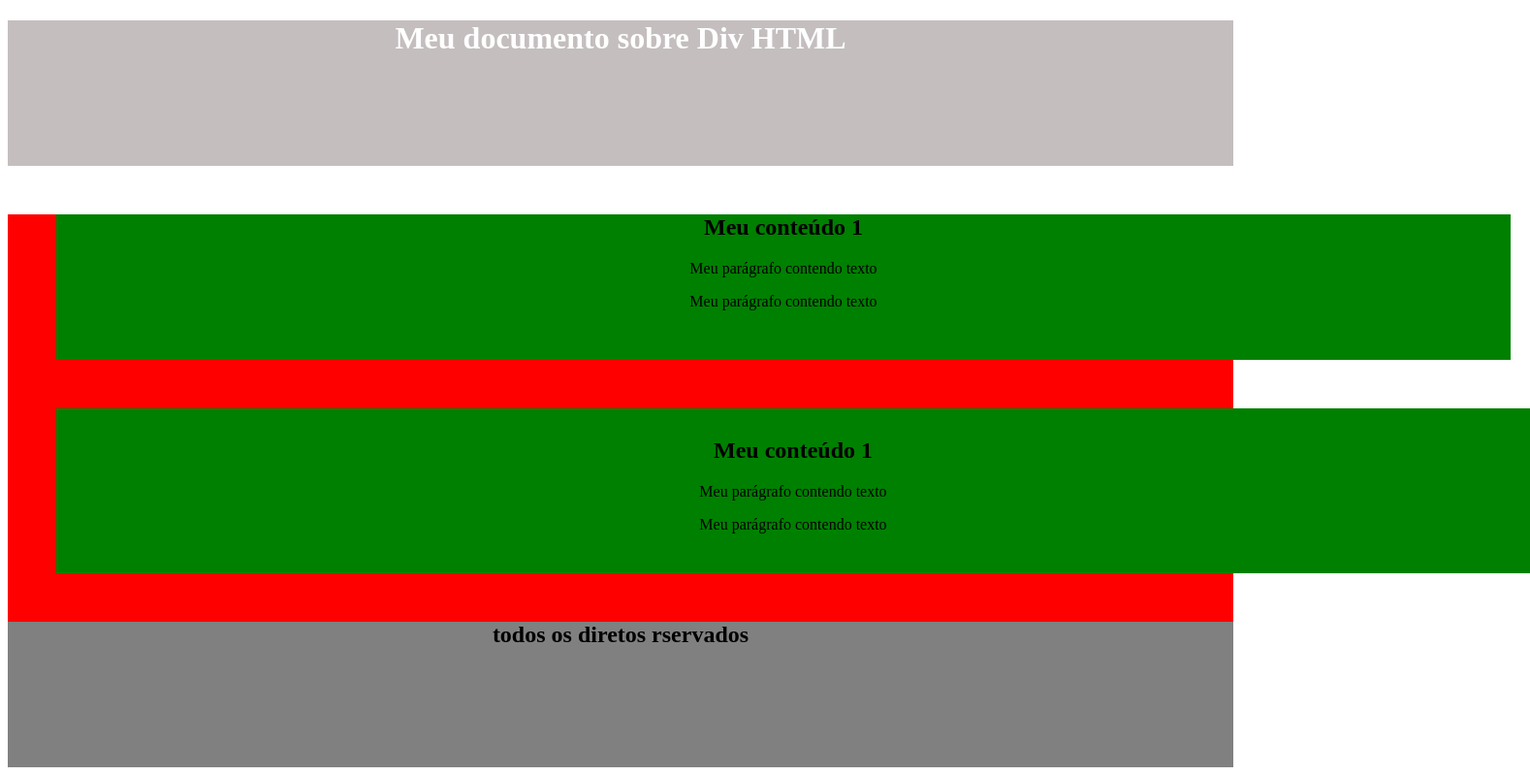
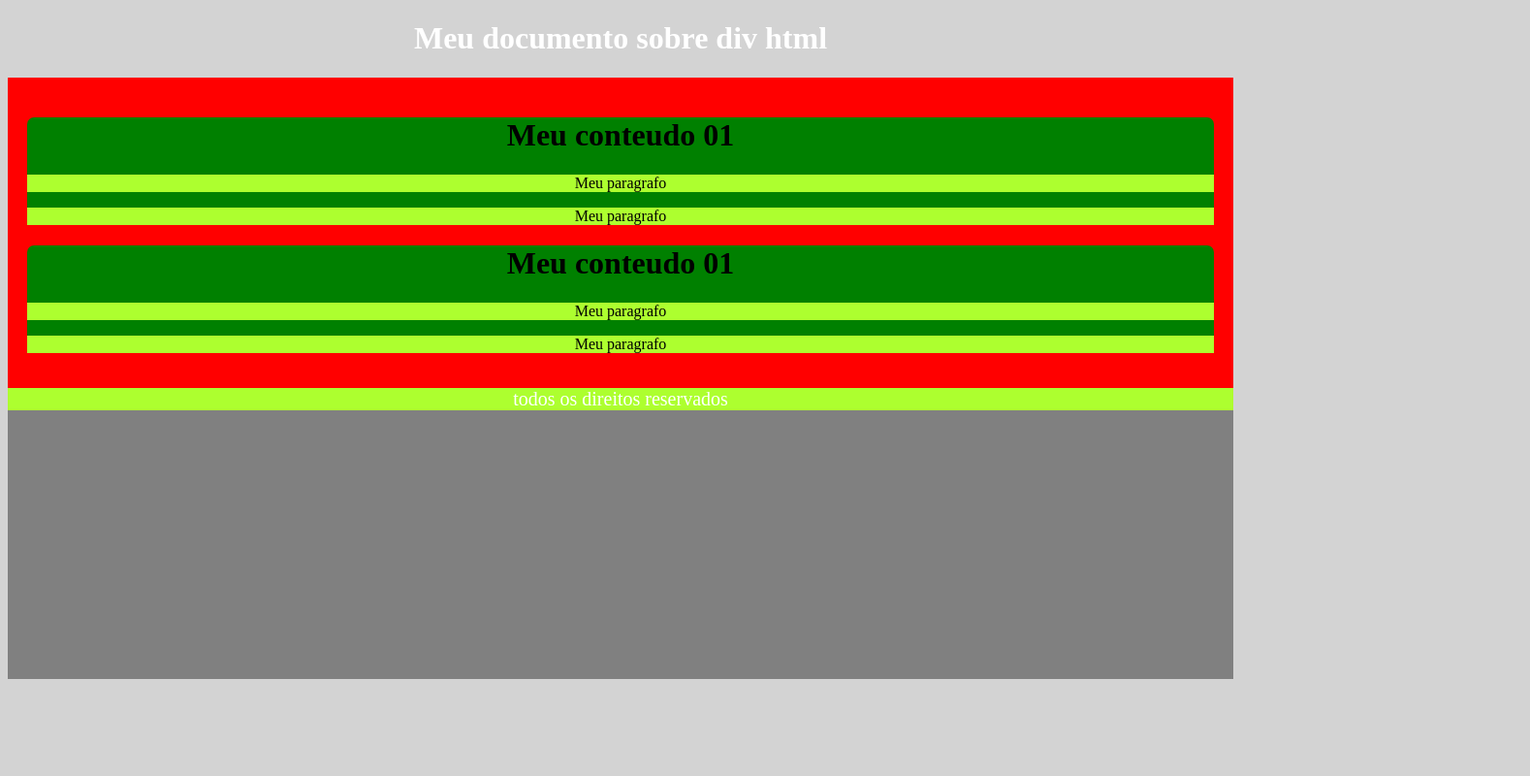
Before and after one commit to arthurbgrs/codificacao-pfus-02, a plain HTML site: page exercicios/exercicio Html 3/index.html in a window 1280 px wide. Shown: the whole page at 97% size, 1578 px wide, since content can reach past the window. Drawn offline with Linux system fonts and the light colour scheme; files that its build step writes are made by us from their sources.

Commit message:
exercicios

```diff
--- a/exercicios/exercicio Html 3/index.html
+++ b/exercicios/exercicio Html 3/index.html
@@ -4,63 +4,29 @@
     <meta charset="UTF-8" />
     <meta name="viewport" content="width=device-width, initial-scale=1.0" />
     <title>Document</title>
+    <link rel="stylesheet" href="greg.css">
   </head>
-  <body>
-    <div
-      style="
-        background-color: rgb(196, 190, 190);
-        height: 150px;
-        color: white;
-        text-align: center;
-        padding: 0px;
-        margin: 0px;
-      "
-    >
-      <h1>Meu documento sobre Div HTML</h1>
+  <body style="background-color: lightgrey;
+  text-align: center;
+  color: white;
+  ">
+  <h1>Meu documento sobre div html</h1>
+    <div style="background-color: red; padding: 20px;color: black; text-align: center;">
+<div style="background-color: green; border-radius: 7px;">
+      <h1>Meu conteudo 01</h1>
+      <p>Meu paragrafo</p>
+      <p>Meu paragrafo</p>
+    </div>
+    <div style="background-color: green; border-radius: 7px;">
+      <h1>Meu conteudo 01</h1>
+      <p>Meu paragrafo</p>
+      <p>Meu paragrafo</p>
+    </div>
+    </div>
+    <div style="background-color: gray; color: white; margin-top: -20px; height: 300px; font-size: 20px; text-align: center;">
+      <p>todos os direitos reservados</p>
     </div>
 
-    <div
-      style="background-color: red; height: 500px; margin: 0px; padding: 0px"
-    >
-      <div
-        style="
-          background-color: green;
-          text-align: center;
-          height: 150px;
-          width: 1500px;
-          margin: 50px;
-          padding: 0px;
-        "
-      >
-        <h2>Meu conteúdo 1</h2>
-        <p>Meu parágrafo contendo texto</p>
-        <p>Meu parágrafo contendo texto</p>
-      </div>
-      <div
-        style="
-          background-color: green;
-          text-align: center;
-          height: 150px;
-          width: 1500px;
-          margin: 50px;
-          padding: 10px;
-        "
-      >
-        <h2>Meu conteúdo 1</h2>
-        <p>Meu parágrafo contendo texto</p>
-        <p>Meu parágrafo contendo texto</p>
-      </div>
-      <div
-        style="
-          background-color: gray;
-          text-align: center;
-          height: 150px;
-          padding: 0px;
-          margin: 0px;
-        "
-      >
-        <h2>todos os diretos rservados</h2>
-      </div>
-    </div>
+
   </body>
 </html>
--- a/exercicios/exercicio Html 4/questao 2/greg.css
+++ b/exercicios/exercicio Html 4/questao 2/greg.css
@@ -1,6 +1,46 @@
+body {
+  background-color: dodgerblue;
+}
 
+p {
+  background-color: greenyellow;
+}
 
-
-p{
-    background-color: greenyellow;
+#primeira {
+  width: 90%;
+  height: 400px;
+  margin: auto;
+  background-image: url("https://blogger.googleusercontent.com/img/b/R29vZ2xl/AVvXsEitcFNBC71z3WTnLie7Vv197AlXSJc_JWESSQAG5Xja-T58khCGtvibzkG9BYcSQhETg-fVWB7P7hkyrfzfDCjVsz03WmbJs_4dvDqUto6zZ_iYPABSqk1sBFhV65AZcA9hgZnvbMyj4Ac/s1600/DSC_0024.JPG");
+  background-repeat: repeat-x;
+  background-size: 450px;
 }
+#segunda {
+  width: 90%;
+  height: 700px;
+  background-image: url("https://s2.glbimg.com/kfTVJNPZqyGmC5XcjnYR2iZiHuw=/0x0:2000x1333/690x460/s.glbimg.com/es/ge/f/original/2015/03/07/para_1.jpg");
+  background-repeat: repeat-y;
+  background-size: 450px;
+  background-position: center;
+}
+#terceira{
+    background-image: url("https://preview.redd.it/fotos-mais-ic%C3%B4nicas-do-futebol-parte-2-v0-dutpfr0w792d1.png?width=640&crop=smart&auto=webp&s=b9476472227a32fcd3eb10707aefea6e3d4ffebc");
+    width: 500px;
+    height: 500px;
+    background-position: center;
+}
+#quarta{
+    width: 2000px;
+    height: 600px;
+    background-image: url("https://tntsports.com.br/__export/1586723639773/sites/esporteinterativo/img/2020/04/12/ronaldo_brasil_alemanha_get.jpg_1677967823.jpg");
+    background-position: center;
+    background-repeat: no-repeat ;
+}
+#quinta{
+    width: 2000px;
+    height: 500px;
+    background-color: yellow ;
+    background-image: url("https://encrypted-tbn0.gstatic.com/images?q=tbn:ANd9GcSw1XnAgTlASxLeJ5bN_9l8ZZSrsemtQz1K0Q&s");
+    background-position: center;
+    background-repeat: no-repeat;
+    background-attachment: scroll;
+}
```
Also changed, not shown: exercicios/exercicio Html 4/questao 2/index.html (+16 -0 lines), exercicios/exercicio Html 4/questao 3/greg.css (+6 -1 lines), exercicios/exercicio Html 4/questao 3/index.html (+1 -1 lines).
